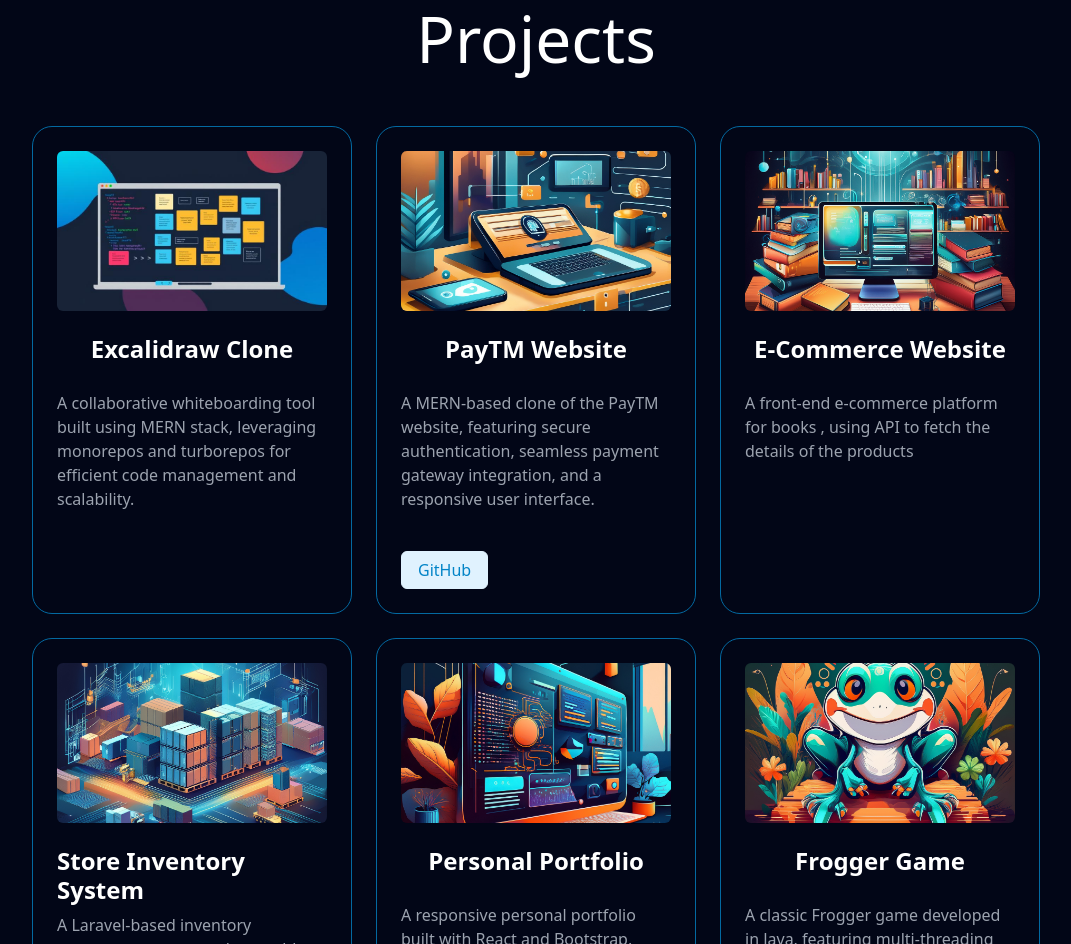
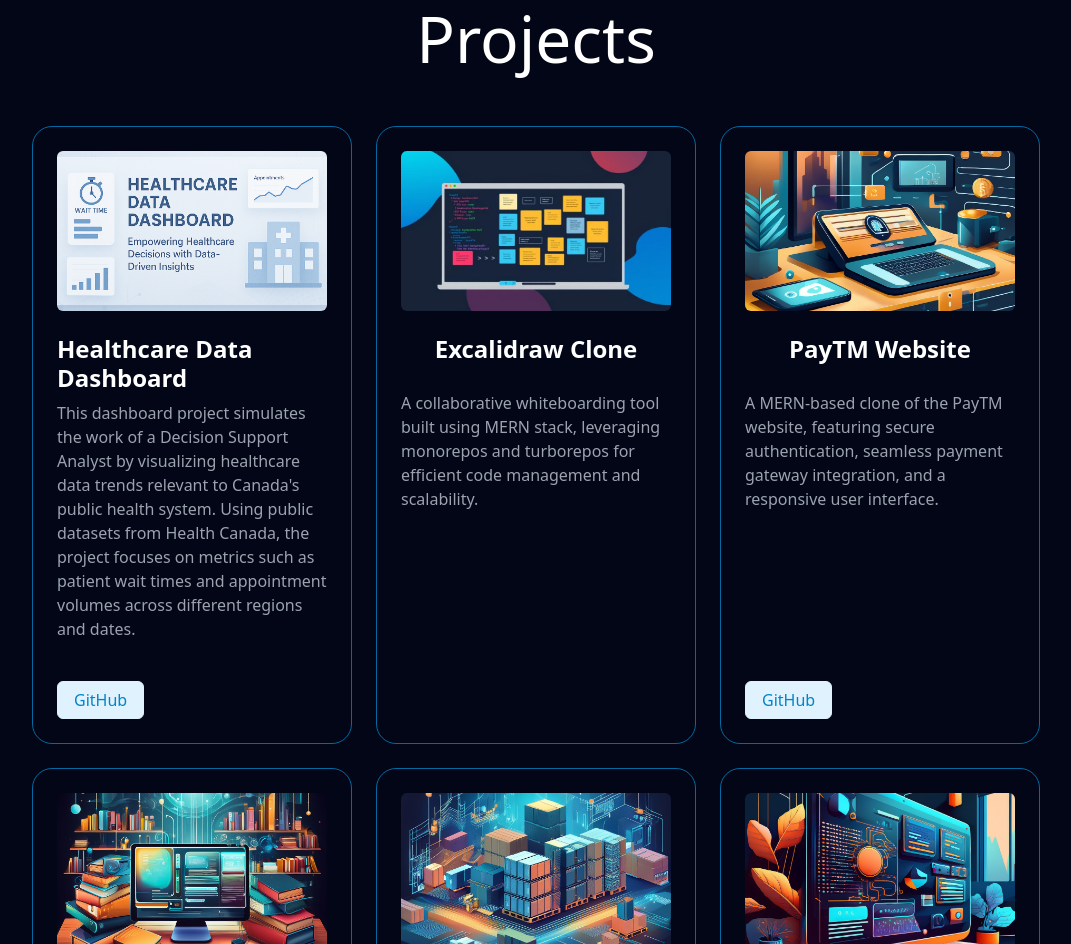
Before and after one commit to jenilparsania/portfolio, a React (Vite) app: page / in a window 1280 px wide. Shown: the part 3620-4564 px from the top of the page, without its empty margins (104-1175 px from the left). Built offline with nearby package versions, Linux system fonts and the light colour scheme.

Commit message:
Healthcare project added

```diff
--- a/src/components/Project/Project.jsx
+++ b/src/components/Project/Project.jsx
@@ -7,6 +7,7 @@
 import GameAndroid from "../../assets/images/gaming-console.webp"
 import ContactiOS from "../../assets/images/contacts.jpeg"
 import Portfolio from "../../assets/images/portfolio.jpeg"
+import Healthcare from "../../assets/images/healthcare-dashboard.png"
 
 import Trial from '../Trial/Trial'
 
@@ -15,6 +16,13 @@
 
   // Array of project data
   const projects = [
+    {
+      banner : Healthcare,
+      title : "Healthcare Data Dashboard",
+      description :
+      "This dashboard project simulates the work of a Decision Support Analyst by visualizing healthcare data trends relevant to Canada's public health system. Using public datasets from Health Canada, the project focuses on metrics such as patient wait times and appointment volumes across different regions and dates.",
+      github:"https://github.com/jenilparsania/healthcare-data-dashboard"
+    },
     {
       banner: Excalidraw,
       title: "Excalidraw Clone",
```
Also changed, not shown: src/assets/images/healthcare-dashboard.png (added).
